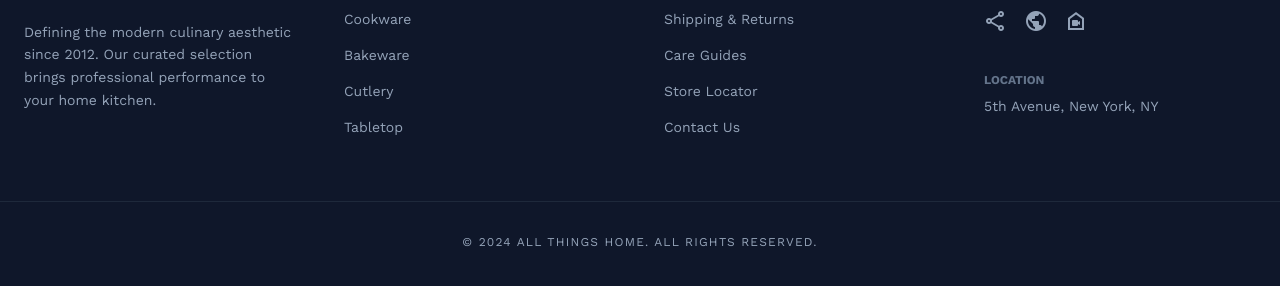
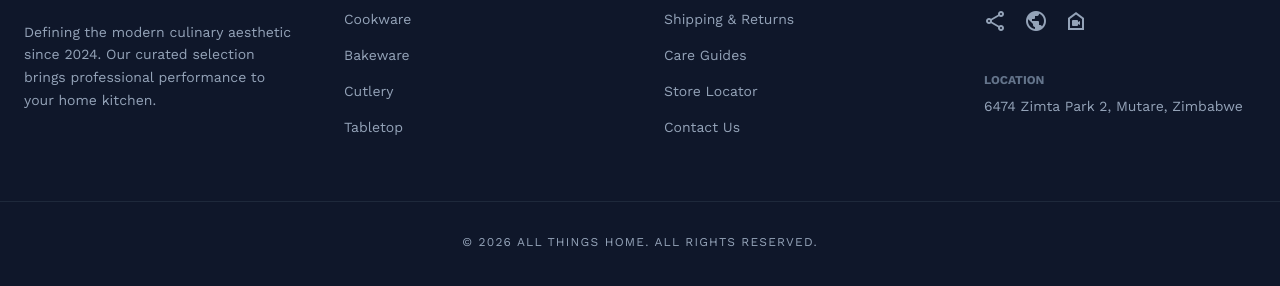
Before and after one commit to tadiwabasil/All-things-home-website, a plain HTML site: page index.html in a window 1280 px wide. Shown: the part 2825-3111 px from the top of the page. Drawn offline with nearby package versions, Linux system fonts and the light colour scheme.

Commit message:
Update index.html

```diff
--- a/index.html
+++ b/index.html
@@ -232,7 +232,7 @@
                     <span class="material-symbols-outlined text-primary">skillet</span>
                     <span class="text-xl font-black uppercase">All Things Home</span>
                 </div>
-                <p class="text-sm leading-relaxed">Defining the modern culinary aesthetic since 2012. Our curated selection brings professional performance to your home kitchen.</p>
+                <p class="text-sm leading-relaxed">Defining the modern culinary aesthetic since 2024. Our curated selection brings professional performance to your home kitchen.</p>
             </div>
             <div>
                 <h4 class="text-white font-bold uppercase text-xs tracking-[0.2em] mb-6">Shop</h4>
@@ -261,12 +261,12 @@
                 </div>
                 <div class="mt-8">
                     <p class="text-xs uppercase font-bold text-slate-500 mb-2">Location</p>
-                    <p class="text-sm">5th Avenue, New York, NY</p>
+                    <p class="text-sm">6474 Zimta Park 2, Mutare, Zimbabwe</p>
                 </div>
             </div>
         </div>
         <div class="max-w-7xl mx-auto px-6 mt-16 pt-8 border-t border-slate-800 text-center text-xs tracking-widest uppercase">
-            © 2024 All Things Home. All rights reserved.
+            © 2026 All Things Home. All rights reserved.
         </div>
     </footer>
 
```
